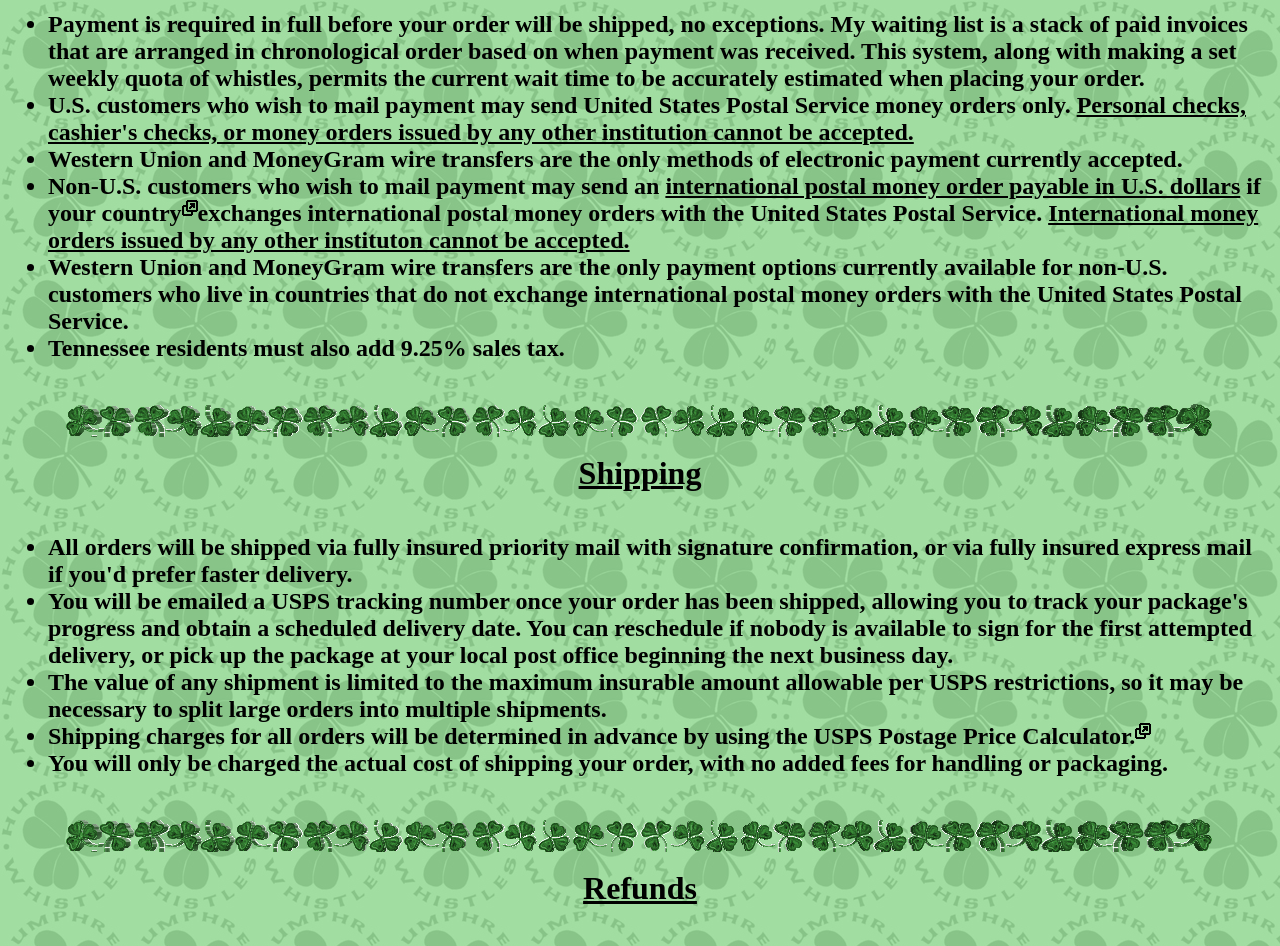
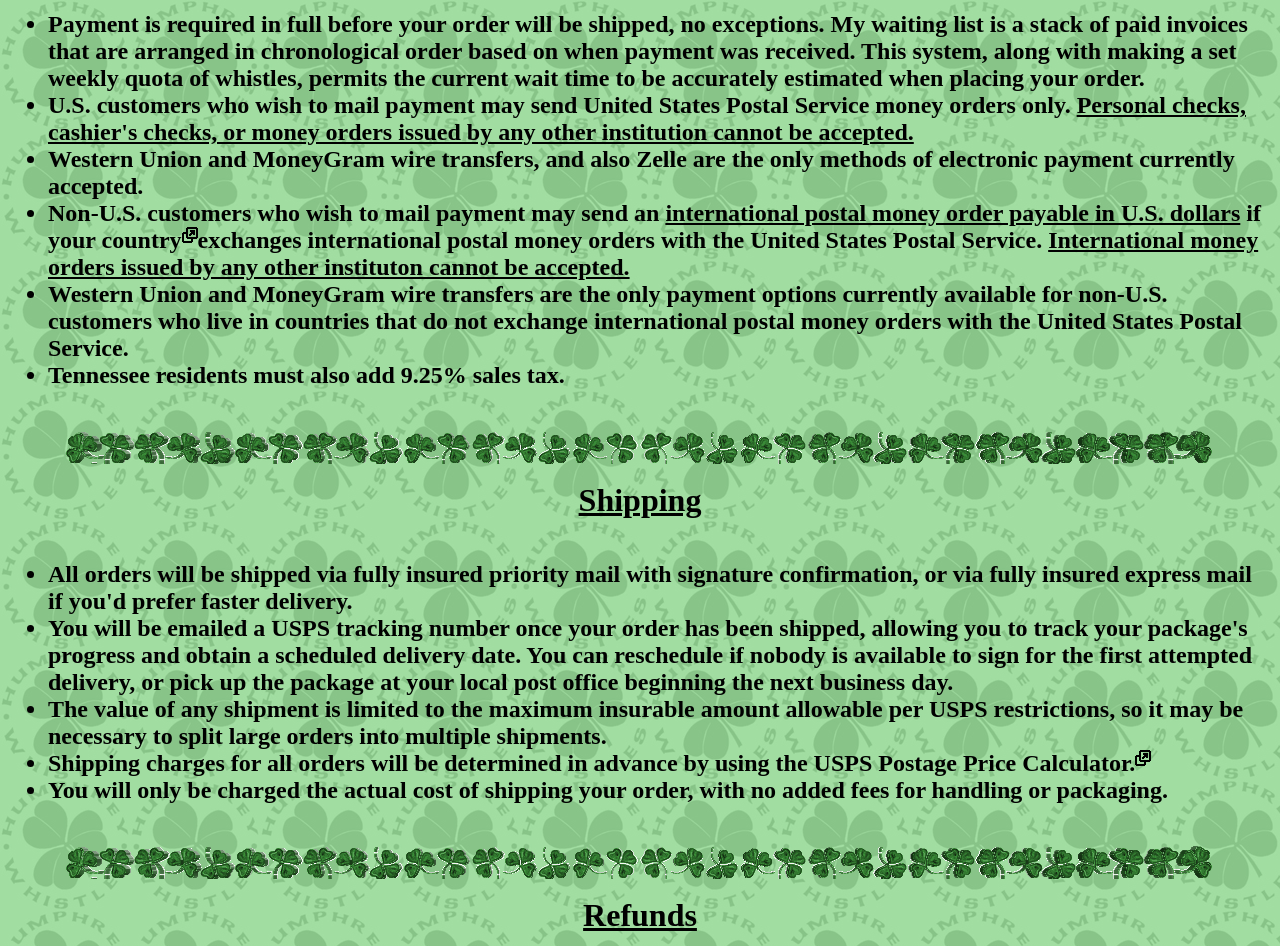
Before and after one commit to humphreywhistles/humphreywhistles.github.io, a plain HTML site: page index.html in a window 1280 px wide. Shown: the part 5850-6796 px from the top of the page. Drawn offline with Linux system fonts and the light colour scheme.

Commit message:
Add files via upload

```diff
--- a/index.html
+++ b/index.html
@@ -2020,7 +2020,7 @@
 <UL>
 <LI>Payment is required in full before your order will be shipped, no exceptions.  My waiting list is a stack of paid invoices that are arranged in chronological order based on when payment was received.  This system, along with making a set weekly quota of whistles, permits the current wait time to be accurately estimated when placing your order.</LI>
 <LI>U.S. customers who wish to mail payment may send United States Postal Service money orders only. <U>Personal checks, cashier's checks, or money orders issued by any other institution cannot be accepted.</U></LI>
-<LI>Western Union and MoneyGram wire transfers are the only methods of electronic payment currently accepted.</LI>
+<LI>Western Union and MoneyGram wire transfers, and also Zelle are the only methods of electronic payment currently accepted.</LI>
 <LI>Non-U.S. customers who wish to mail payment may send an <U>international postal money order payable in U.S. dollars</U> if your country<A HREF="https://pe.usps.com/text/Imm/immc3_018.htm#ep406957" onclick="NewWindow(this.href,'pop-up_2','640','390','yes','center');return false" onfocus="this.blur()"><IMG SRC="Pop-Up_Icon.gif" BORDER="0" ALIGN="TOP" TITLE="Pop-Up Link"></A>exchanges international postal money orders with the United States Postal Service. <U>International money orders issued by any other instituton cannot be accepted.</U></LI>
 <LI>Western Union and MoneyGram wire transfers are the only payment options currently available for non-U.S. customers who live in countries that do not exchange international postal money orders with the United States Postal Service.</LI>
 <LI>Tennessee residents must also add 9.25% sales tax.</LI>
```
